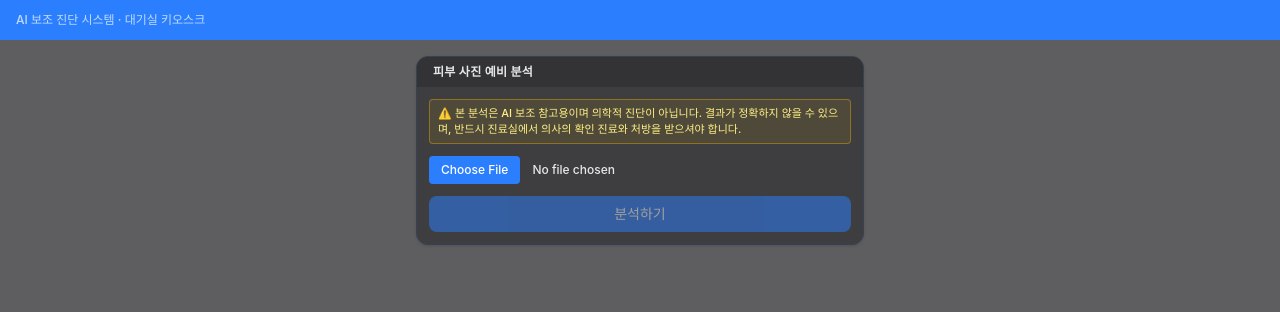
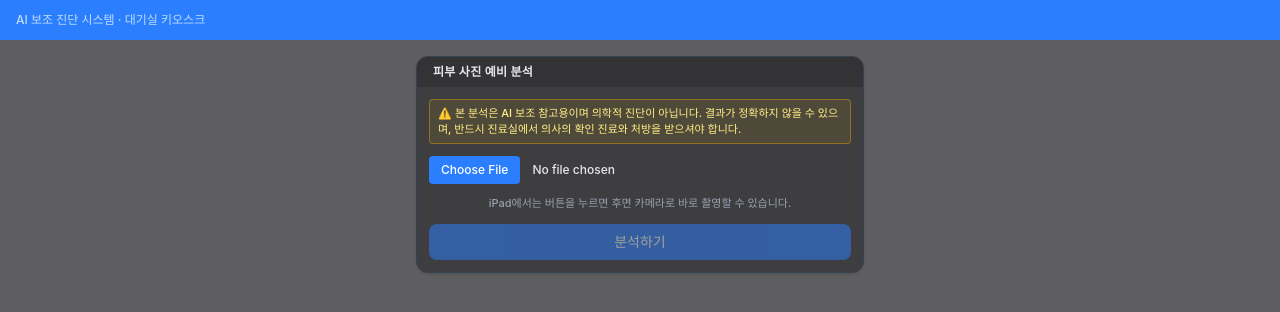
Before and after one commit to CSID-DGU/2026-1-CECD1-5-Artifact-9, a React (Vite) app in the folder frontend/: page /kiosk/analyze/1 in a window 1280 px wide. Shown: the top 312 px of the page. Built offline with nearby package versions, Linux system fonts and the light colour scheme.

Commit message:
fix: 키오스크 iPad 이미지 업로드 안정화

```diff
--- a/frontend/src/pages/KioskAnalyze.tsx
+++ b/frontend/src/pages/KioskAnalyze.tsx
@@ -1,5 +1,6 @@
 import { useState } from "react";
 import { useNavigate, useParams } from "react-router-dom";
+import { ApiError } from "../api/client";
 import { analyzeKiosk, type PreliminaryAnalysis } from "../api/kiosk";
 import { Card } from "../components/Card";
 import { Button } from "../components/Button";
@@ -32,8 +33,9 @@ export default function KioskAnalyze() {
     try {
       const response = await analyzeKiosk(Number(visitId), file);
       setResult(response);
-    } catch {
-      setError("분석에 실패했습니다. 다시 시도해 주세요.");
+    } catch (err) {
+      const message = err instanceof ApiError ? err.message : "분석에 실패했습니다. 다시 시도해 주세요.";
+      setError(message);
     } finally {
       setLoading(false);
     }
@@ -62,9 +64,13 @@ export default function KioskAnalyze() {
                   <input
                     type="file"
                     accept="image/*"
+                    capture="environment"
                     onChange={handleFileChange}
                     className="w-full text-xs text-gray-200 file:mr-3 file:rounded file:border-0 file:bg-blue-500 file:px-3 file:py-1.5 file:text-white file:text-xs hover:file:bg-blue-600"
                   />
+                  <p className="text-center text-[11px] text-gray-400">
+                    iPad에서는 버튼을 누르면 후면 카메라로 바로 촬영할 수 있습니다.
+                  </p>
                   {previewUrl && (
                     <div className="w-full rounded border border-gray-700 bg-gray-900 overflow-hidden">
                       <img src={previewUrl} alt="선택한 사진 미리보기" className="max-h-64 w-full object-contain" />
```
Also changed, not shown: 2 other files (tests, documents, lock files or other folders).
